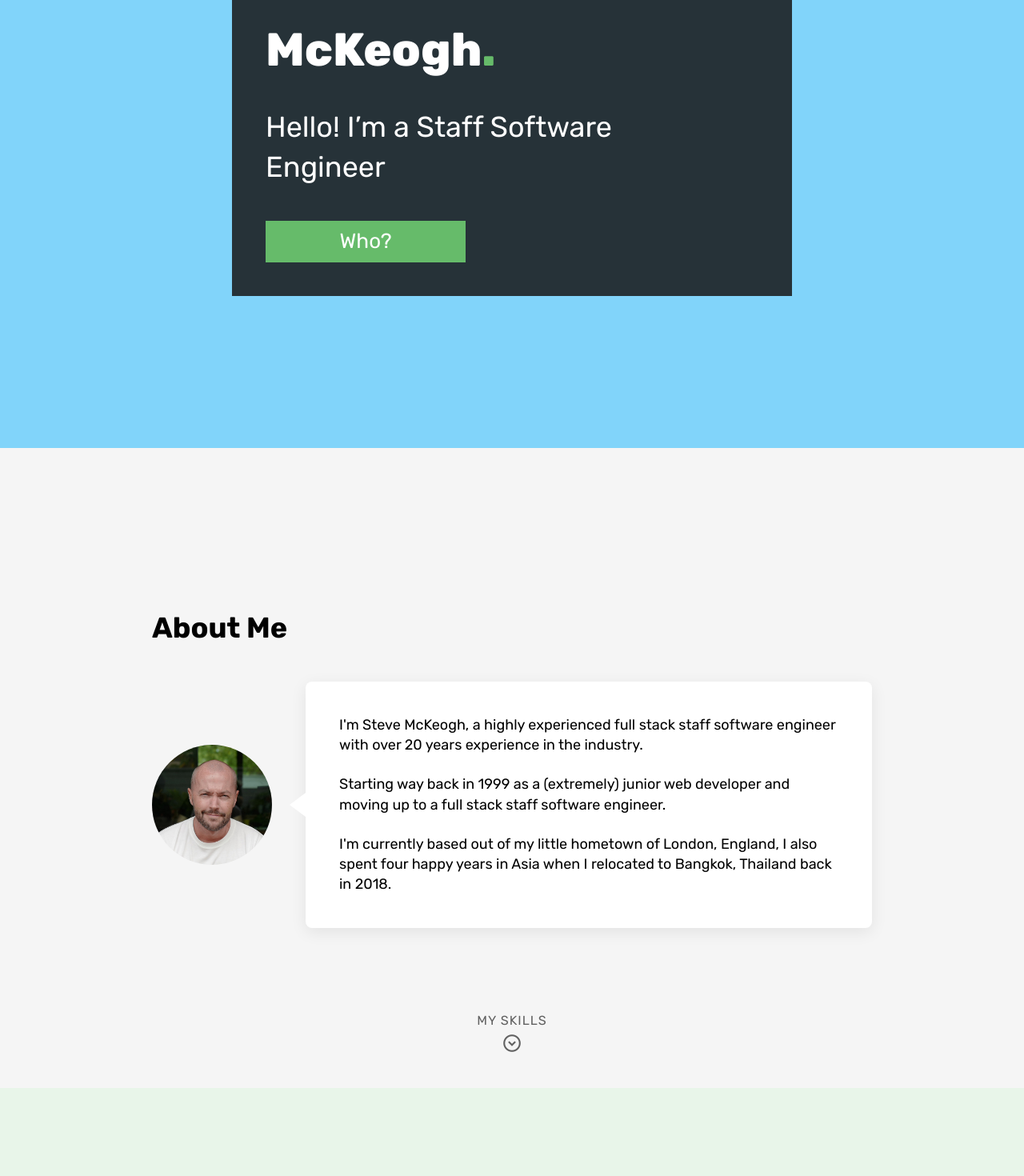
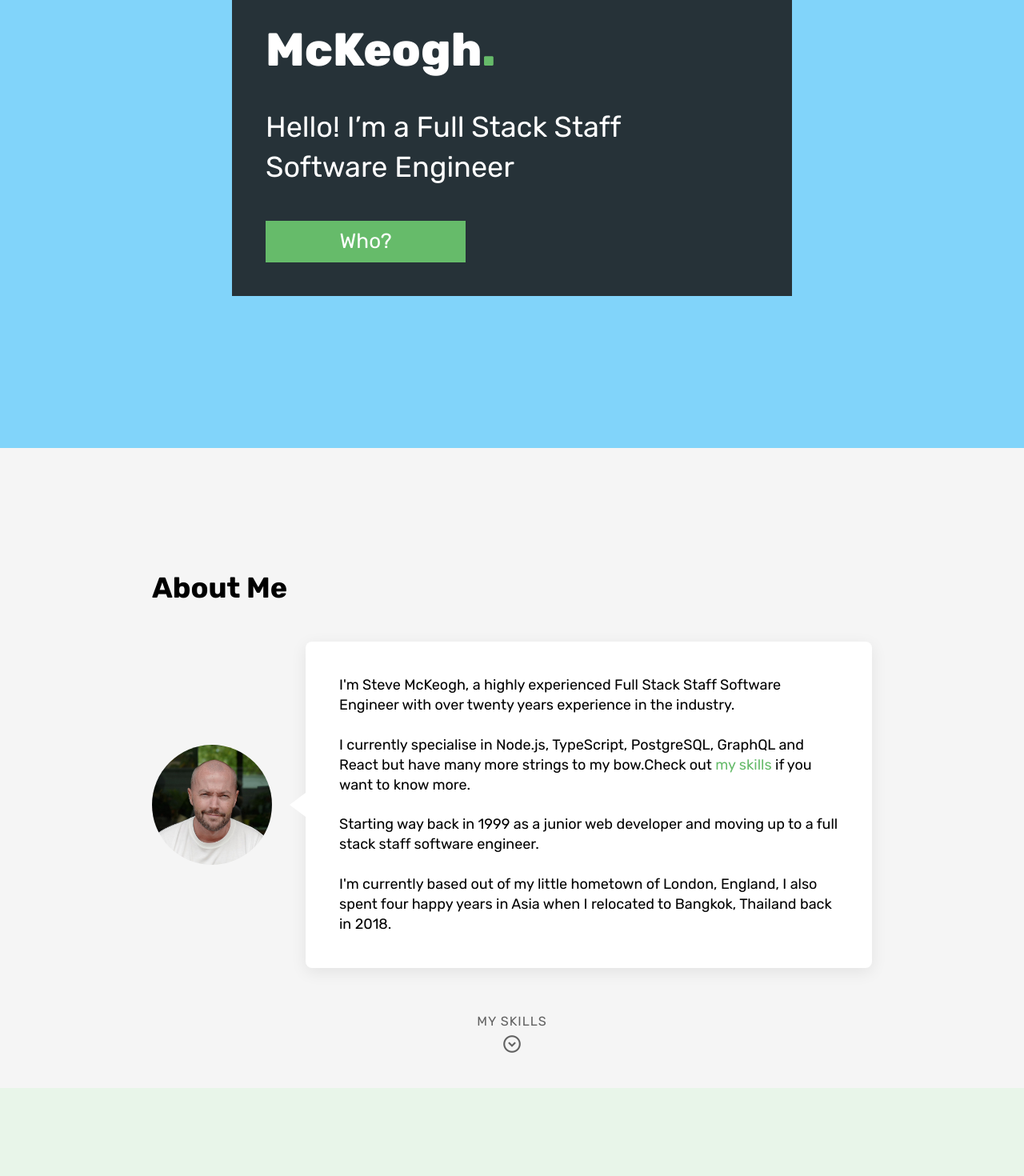
Before and after one commit to thekeogh/frontend, a React (Vite) app: page / in a window 1280 px wide. Shown: the part 240-1710 px from the top of the page at 80% size. Built offline with nearby package versions, Linux system fonts and the light colour scheme.

Commit message:
fix(*): Many SEO and content changes

```diff
--- a/index.html
+++ b/index.html
@@ -1,12 +1,12 @@
 <!DOCTYPE html>
 <html lang="en-GB" xml:lang="en-GB">
   <head>
-    <title>Hello! I'm a Staff Software Engineer - SteveMcKeogh.com</title>
+    <title>Hello! I'm a Full Stack Staff Software Engineer - SteveMcKeogh.com</title>
     <meta charset="UTF-8" />
-    <meta name="description" content="Portfolio of a London based Full Stack Staff Software Engineer specialising in Node.js, TypeScript, GraphQL, PostgreSQL, React and more.">
+    <meta name="description" content="Highly experienced Full Stack Staff Software Engineer with over twenty years experience. Specialising in Node.js, TypeScript, GraphQL, PostgreSQL, React and more.">
     <meta name="author" content="Steve McKeogh">
     <meta name="copyright" content="Steve McKeogh. All rights reserved.">
-    <meta name="application-name" content="Steve McKeogh: London based Full Stack Staff Software Engineer">
+    <meta name="application-name" content="Steve McKeogh: Highly experienced Full Stack Staff Software Engineer">
 
     <meta name="robots" content="index, follow, noarchive, max-video-preview:0, max-snippet:-1">
     <meta name="viewport" content="width=device-width, minimum-scale=1, maximum-scale=1, viewport-fit=cover">
@@ -17,15 +17,15 @@
     <meta name="rating" content="General">
     <meta name="color-scheme" content="light">
 
-    <meta property="og:site_name" content="Steve McKeogh: London based Full Stack Staff Software Engineer">
+    <meta property="og:site_name" content="Steve McKeogh: Highly experienced Full Stack Staff Software Engineer">
     <meta property="og:type" content="website">
     <meta property="og:locale" content="en_GB">
     <meta property="og:locale:alternate" content="en_US">
     <meta property="og:url" content="https://stevemckeogh.com">
-    <meta property="og:title" content="Hello! I'm a Staff Software Engineer">
-    <meta property="og:description" content="Portfolio of a London based Full Stack Staff Software Engineer specialising in Node.js, TypeScript, GraphQL, PostgreSQL, React and more.">
+    <meta property="og:title" content="Hello! I'm a Full Stack Staff Software Engineer">
+    <meta property="og:description" content="Highly experienced Full Stack Staff Software Engineer with over twenty years experience. Specialising in Node.js, TypeScript, GraphQL, PostgreSQL, React and more.">
     <meta property="og:image" content="https://stevemckeogh.com/stevemckeogh.png">
-    <meta property="og:image:alt" content="McKeogh. Hello! I'm a Staff Software Engineer">
+    <meta property="og:image:alt" content="McKeogh. Hello! I'm a Full Stack Staff Software Engineer">
     <meta property="og:image:secure_url" content="https://stevemckeogh.com/stevemckeogh.png">
 
     <meta name="twitter:card" content="summary_large_image">
@@ -34,7 +34,7 @@
     <meta name="twitter:creator" content="@thekeogh">
     <meta property="twitter:url" content="https://stevemckeogh.com">
     <meta property="twitter:image" content="https://stevemckeogh.com/stevemckeogh.png">
-    <meta property="twitter:image:alt" content="McKeogh. Hello! I'm a Staff Software Engineer">
+    <meta property="twitter:image:alt" content="McKeogh. Hello! I'm a Full Stack Staff Software Engineer">
 
     <link rel=“canonical” href=“https://stevemckeogh.com”>
     <link rel="home" href="https://stevemckeogh.com">
@@ -62,7 +62,7 @@
       <!-- Intro -->
       <header>
         <h1>McKeogh.</h1>
-        <p>Hello! I’m a Staff Software Engineer</p>
+        <p>Hello! I’m a Full Stack Staff Software Engineer</p>
         <a href="#who">Who</a>
       </header>
 
@@ -70,8 +70,9 @@
       <section>
         <a id="who"></a>
         <h2>About Me</h2>
-        <p>I'm Steve McKeogh, a highly experienced full stack staff software engineer with over 20 years experience in the industry.</p>
-        <p>Starting way back in 1999 as a (extremely) junior web developer and moving up to a full stack staff software engineer.</p>
+        <p>I'm Steve McKeogh, a highly experienced Full Stack Staff Software Engineer with over twenty years experience in the industry.</p>
+        <p>I currently specialise in Node.js, TypeScript, PostgreSQL, GraphQL and React but have many more strings to my bow.Check out <a href="#skills">my skills</a> if you want to know more.</p>
+        <p>Starting way back in 1999 as a junior web developer and moving up to a full stack staff software engineer.</p>
         <p>I'm currently based out of my little hometown of London, England, I also spent four happy years in Asia when I relocated to Bangkok, Thailand back in 2018.</p>
         <a href="#skills">My Skills</a>
       </section>
@@ -167,15 +168,16 @@
       </section>
 
       <!-- Outro -->
-      <header>
+      <footer>
+        <a id="#goodbye"></a>
         <p>McKeogh.</p>
-        <p>Staff Software Engineer</p>
+        <p>Full Stack Staff Software Engineer</p>
         <ul>
           <li><a href="https://github.com/thekeogh">GitHub</a></li>
           <li><a href="https://www.linkedin.com/in/thekeogh/">LinkedIn</a></li>
           <li><a href="https://stackoverflow.com/users/1780733/keogh">Stack Overflow</a></li>
         </ul>
-      </header>
+      </footer>
     </noscript>
 
     <script type="module" src="/src/main.tsx"></script>
--- a/src/components/Button/index.tsx
+++ b/src/components/Button/index.tsx
@@ -18,7 +18,7 @@ interface HrefProps extends Props {
   type: "href";
   to: string;
   newWindow?: boolean;
-  onClick?: never;
+  onClick?: () => void;
 }
 
 export function Button(props: ButtonProps | HrefProps) {
@@ -37,6 +37,7 @@ export function Button(props: ButtonProps | HrefProps) {
         className={className}
         target={props.newWindow ? "_blank" : undefined}
         rel={props.newWindow ? "noreferrer" : undefined}
+        onClick={props.onClick}
       >
         <span>
           {props.children}
--- a/src/components/Button/style.module.css
+++ b/src/components/Button/style.module.css
@@ -3,7 +3,8 @@
   max-width: 250px;
   padding: 0;
   background: var(--color-green);
-  color: #fff;
+  color: #fff !important;
+  text-decoration: none !important;
   border: 0;
   overflow: hidden;
   align-items: center;
--- a/src/components/Navigate/index.tsx
+++ b/src/components/Navigate/index.tsx
@@ -17,9 +17,9 @@ export function Navigate(props: Props) {
    * Return the component
    */
   return (
-    <button data-testid={props["data-testid"]} className={className} onClick={() => scroller.scrollTo(props.to, { smooth: true })}>
+    <a href={`#${props.to}`} data-testid={props["data-testid"]} className={className} onClick={() => scroller.scrollTo(props.to, { smooth: true })}>
       <span className={style.label}>{props.children}</span>
       <span className={classNames(style.icon, "material-symbols-outlined")}>expand_circle_down</span>
-    </button>
+    </a>
   );
 }
--- a/src/components/Navigate/style.module.css
+++ b/src/components/Navigate/style.module.css
@@ -1,8 +1,8 @@
 .container {
   transition: opacity 0.2s linear;
   transform: translateX(-50%);
-  background: transparent;
-  border: 0;
+  color: var(--color-foreground) !important;
+  text-decoration: none !important;
   align-items: center;
   justify-content: center;
   flex-direction: column;
--- a/src/sections/About/index.tsx
+++ b/src/sections/About/index.tsx
@@ -1,5 +1,5 @@
 import classNames from "classnames";
-import { Element } from "react-scroll";
+import { Element, scroller } from "react-scroll";
 
 import { Avatar, Navigate } from "@components";
 
@@ -11,25 +11,30 @@ interface Props {
 }
 
 export function About(props: Props) {
+  const name = "about";
   const className = classNames("__sections_about", "section", props.className);
 
   /**
    * Return the component
    */
   return (
-    <Element name="about" data-testid={props["data-testid"]} className={className}>
+    <>
+      <a id={name} />
+      <Element name={name} data-testid={props["data-testid"]} className={className}>
         <div>
           <h2 className="h2">About Me</h2>
           <div className={style.about}>
             <Avatar />
             <blockquote>
-            <p>I'm Steve McKeogh, a highly experienced full stack staff software engineer with over 20 years experience in the industry.</p>
-            <p>Starting way back in 1999 as a (extremely) junior web developer and moving up to a full stack staff software engineer.</p>
+              <p>I'm Steve McKeogh, a highly experienced Full Stack Staff Software Engineer with over twenty years experience in the industry.</p>
+              <p>I currently specialise in Node.js, TypeScript, PostgreSQL, GraphQL and React but have many more strings to my bow.Check out <a href="#skills" onClick={() => scroller.scrollTo("skills", { smooth: true })}>my skills</a> if you want to know more.</p>
+              <p>Starting way back in 1999 as a junior web developer and moving up to a full stack staff software engineer.</p>
               <p>I'm currently based out of my little hometown of London, England, I also spent four happy years in Asia when I relocated to Bangkok, Thailand back in 2018.</p>
             </blockquote>
           </div>
         </div>
         <Navigate to="skills">My Skills</Navigate>
       </Element>
+    </>
   );
 }
--- a/src/sections/Experience/index.tsx
+++ b/src/sections/Experience/index.tsx
@@ -11,13 +11,16 @@ interface Props {
 }
 
 export function Experience(props: Props) {
+  const name = "experience";
   const className = classNames("__sections_experience", "section", props.className);
 
   /**
    * Return the component
    */
   return (
-    <Element name="experience" data-testid={props["data-testid"]} className={className}>
+    <>
+      <a id={name} />
+      <Element name={name} data-testid={props["data-testid"]} className={className}>
         <div>
           <h2 className="h2">Experience</h2>
           <div className={style.grid}>
@@ -77,5 +80,6 @@ export function Experience(props: Props) {
         </div>
         <Navigate to="footer">Goodbye!</Navigate>
       </Element>
+    </>
   );
 }
--- a/src/sections/Footer/index.tsx
+++ b/src/sections/Footer/index.tsx
@@ -17,7 +17,7 @@ export function Footer(props: Props) {
   return (
     <Element name="footer" data-testid={props["data-testid"]} className={className}>
       <p className="h1">McKeogh<span>.</span></p>
-      <p className="shout">Staff Software Engineer</p>
+      <p className="shout">Full Stack Staff Software Engineer</p>
       <p className={style.social}>
         <a href="https://github.com/thekeogh" className={style.github}>
           <i className="fa-brands fa-github" />
--- a/src/sections/Footer/style.module.css
+++ b/src/sections/Footer/style.module.css
@@ -1,5 +1,6 @@
 .container {
   background: var(--color-black-light);
+  text-align: center;
   flex-direction: column;
   position: relative;
 }
--- a/src/sections/Intro/index.tsx
+++ b/src/sections/Intro/index.tsx
@@ -24,8 +24,8 @@ export function Intro(props: Props) {
         </header>
         <main className={style.body}>
           <h1 className="h1">McKeogh<span>.</span></h1>
-          <p className="shout">Hello! I’m a Staff Software Engineer</p>
-          <Button size="large" onClick={() => scroller.scrollTo("about", { smooth: true })}>Who?</Button>
+          <p className="shout">Hello! I’m a Full Stack Staff Software Engineer</p>
+          <Button type="href" size="large" to="#about" onClick={() => scroller.scrollTo("about", { smooth: true })}>Who?</Button>
         </main>
       </div>
     </Element>
--- a/src/sections/Skills/index.tsx
+++ b/src/sections/Skills/index.tsx
@@ -11,13 +11,16 @@ interface Props {
 }
 
 export function Skills(props: Props) {
+  const name = "skills";
   const className = classNames("__sections_skills", "section", style.container, props.className);
 
   /**
    * Return the component
    */
   return (
-    <Element name="skills" data-testid={props["data-testid"]} className={className}>
+    <>
+      <a id={name} />
+      <Element name={name} data-testid={props["data-testid"]} className={className}>
         <div>
           <h2 className="h2">My Skills</h2>
           <ul className={style.skills}>
@@ -57,5 +60,6 @@ export function Skills(props: Props) {
         </div>
         <Navigate to="experience">Experience</Navigate>
       </Element>
+    </>
   );
 }
```
Lines whose indentation alone changed are shown as unchanged.
